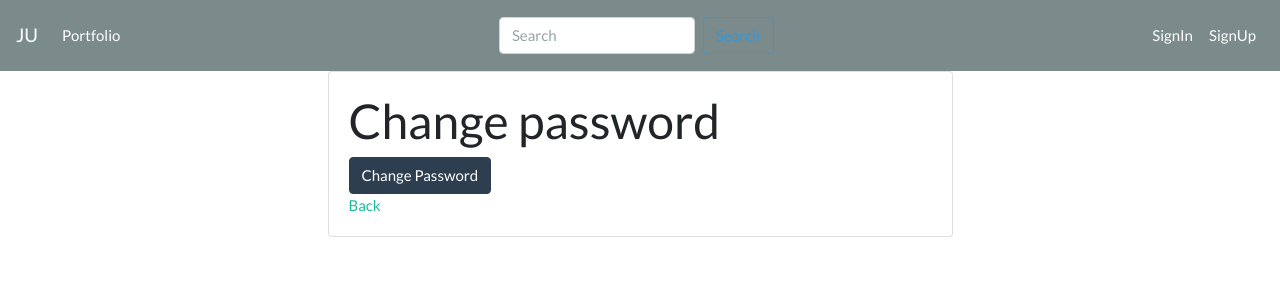
After one commit to udarc/portfolio-project, a Django app: template templates/registration/password_change_form.html in a window 1280 px wide. The commit adds this page. Shown: the top 300 px of the page. Run offline with Django 3.2, Linux system fonts and the light colour scheme; the template is opened without the code that fills it, so the values that code supplies are empty; some libraries are stand-ins or nearby versions.

Commit message:
Add Change password template and link in navbar

```diff
--- a/templates/__base.html
+++ b/templates/__base.html
@@ -17,6 +17,7 @@
     <link rel="icon" href="/docs/4.5/assets/img/favicons/favicon-32x32.png" sizes="32x32" type="image/png">
     <link rel="icon" href="/docs/4.5/assets/img/favicons/favicon-16x16.png" sizes="16x16" type="image/png">
     <meta name="theme-color" content="#563d7c"> -->
+    <link rel="stylesheet" href="https://stackpath.bootstrapcdn.com/bootswatch/4.5.0/flatly/bootstrap.min.css" />
     <link rel="stylesheet" href="{% static 'css/app.css' %}">
 
 </head>
--- a/templates/_navbar.html
+++ b/templates/_navbar.html
@@ -5,7 +5,7 @@
     <div class="collapse navbar-collapse" id="navbarTogglerDemo01">
         <a class="navbar-brand" href="#">JU</a>
         <ul class="navbar-nav mr-auto mt-2 mt-lg-0">
-            <li class="nav-item active">
+            <li class="nav-item">
                 <a class="nav-link" href="#">Portfolio</a>
             </li>
             <!-- <li class="nav-item">
@@ -30,8 +30,11 @@
                     Profile
                 </a>
                 <div class="dropdown-menu" aria-labelledby="navbarDropdownMenuLink">
+
+                    <a class="dropdown-item" href="{% url 'password_change' %}">Change password</a>
+                    <a class="dropdown-item" href="{% url 'logout' %}">Profile</a>
+                    <hr>
                     <a class="dropdown-item" href="{% url 'logout' %}">SignOut</a>
-                    <a class="dropdown-item" href="#">Profile</a>
                 </div>
             </li>
             {% endif %}
--- /dev/null
+++ b/templates/registration/password_change_done.html
@@ -0,0 +1,4 @@
+{% extends '__base.html' %} {% block content %}
+<p class="alert alert-success">Password Has Been Changed</p>
+
+<a href="{% url 'home' %}">Back to dashboard</a> {% endblock content %}
--- /dev/null
+++ b/templates/registration/password_change_form.html
@@ -0,0 +1,16 @@
+{% extends '__base.html' %} {% load bootstrap4 %} {% block content %}
+<section class="row">
+    <article class="col-md-6 offset-3">
+        <div class="card card-form">
+            <div class="card-body">
+                <h1>Change password</h1>
+                <form method="post">
+                    {% csrf_token %} {% include "_form_fields.html" %}{% buttons %}
+                    <input class="btn btn-primary" type="submit" value="Change Password"> {% endbuttons %}
+                </form>
+                <a href="{% url 'home' %}">Back</a>
+            </div>
+        </div>
+    </article>
+</section>
+{% endblock content %}
```
Also changed, not shown: accomplishment/static/css/app.css (+12 -0 lines).
